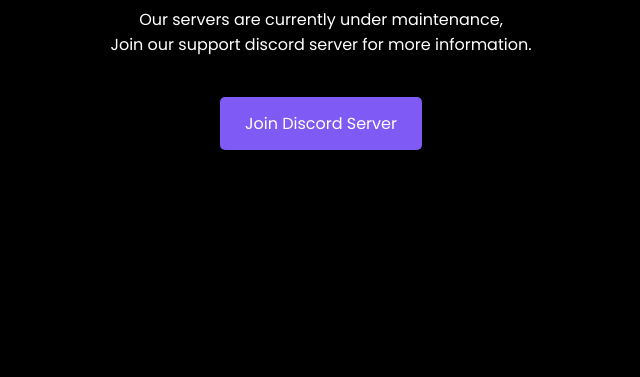
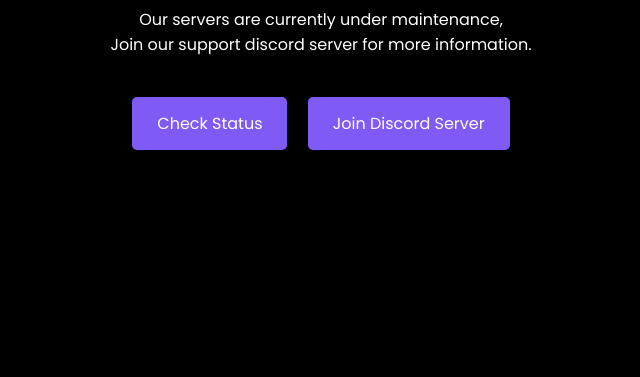
Before and after one commit to alactic-net/clipix.io.offline, a plain HTML site: page index.html in a window 1280 px wide. Shown: the part 423-800 px from the top of the page, without its empty margins (319-959 px from the left). Drawn offline with Linux system fonts and the light colour scheme.

Commit message:
Update index.html

```diff
--- a/index.html
+++ b/index.html
@@ -71,7 +71,8 @@
       <p>Our servers are currently under maintenance, <br>Join our support discord server for more information.</p>
       <p></p>
       <div class="actions">
-        <a href="#" class="btn" id="join-discord">Join Discord Server</a>
+        <a href="https://clipix.io" class="btn" id="join-discord">Check Status</a>
+        <a href="https://discord.gg/" class="btn" id="join-discord">Join Discord Server</a>
       </div>
     </div>
   </div>
```
